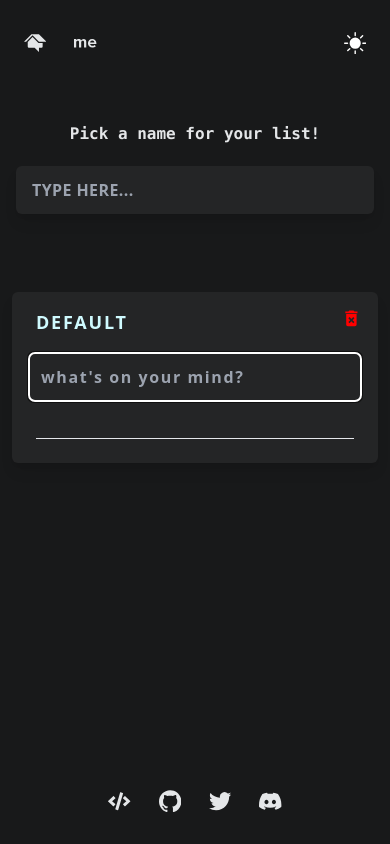
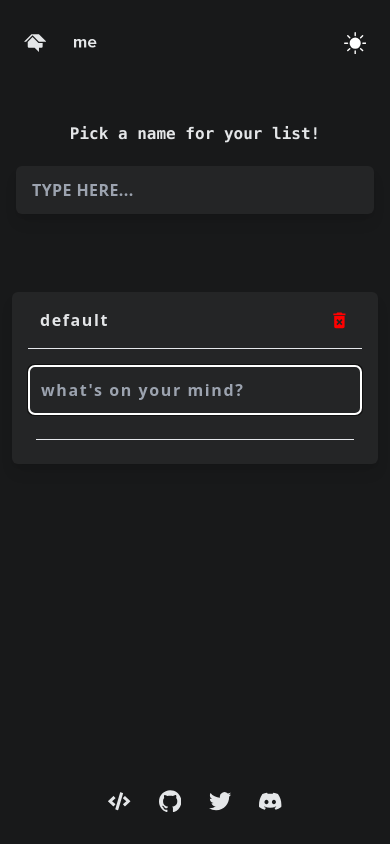
Before and after one commit to k8pai/todolist, a Next.js app: page / in a window 390 px wide. Built offline with nearby package versions, Linux system fonts and the light colour scheme.

Commit message:
updated with bug fixes and increased effectiveness

```diff
--- /dev/null
+++ b/components/InputTodoName.js
@@ -0,0 +1,22 @@
+import React, { useEffect, useState } from 'react'
+
+const InputTodoName = (props) => {
+	const { list, item, rename } = props
+	const [state, setState] = useState(item.name)
+
+	return (
+		<input
+			type='text'
+			id={item.id}
+			value={state}
+			onChange={(e) => {
+				setState(e.target.value)
+				rename(item.id, state)
+			}}
+			className='tracking-widest font-semibold rounded-md px-3 py-2 my-2 outline-none w-full bg-transparent '
+			autoComplete='off'
+		/>
+	)
+}
+
+export default InputTodoName
--- /dev/null
+++ b/components/TodoBody.js
@@ -0,0 +1,37 @@
+import React from 'react'
+import { IconContext } from 'react-icons';
+import { MdDeleteForever } from 'react-icons/md';
+import TodoList from './TodoList';
+import InputTodoName from './InputTodoName';
+
+const TodoBody = ({ deleteList, lists, renameList }) => {
+	return (
+		<div className='mt-[50px] flex flex-wrap'>
+			{lists.map((item, ind) => (
+				<div key={ind} className='m-3 px-4 h-fit max-w-sm w-full sm:flex-grow xsm:flex-grow rounded-md border shadow-2xl transition duration-150 bg-[#fff] dark:border-none dark:shadow-lg dark:bg-secbg'>
+					<div className='flex justify-start select-none'>
+						<InputTodoName
+							list={lists}
+							item={item}
+							rename={renameList}
+						/>
+						<button
+							className='m-3 opacity-0 transition duration-200 lg:opacity-100 md:opacity-100 sm:opacity-100 xsm:opacity-100 hover:opacity-100 hover:scale-125'
+							onClick={(e) => {
+								e.preventDefault();
+								deleteList(item.id);
+							}}>
+							<IconContext.Provider value={{ color: "red", size: "1.3em", className: "global-class-name" }}>
+								<MdDeleteForever />
+							</IconContext.Provider>
+						</button>
+					</div>
+					<hr />
+					<TodoList list={item} />
+				</div>
+			))}
+		</div>
+	)
+}
+
+export default TodoBody
--- a/components/TodoHeader.js
+++ b/components/TodoHeader.js
@@ -3,7 +3,7 @@ import NamingErrorMessage from './NamingErrorMessage';
 import { listIdGenerator } from '../lib/generator';
 
 
-const TodoHeader = ({ dispatch, errorMessage, setErrorMessage }) => {
+const TodoHeader = ({ addList, errorMessage, setErrorMessage }) => {
 
 	const [name, setName] = useState('')
 
@@ -17,11 +17,7 @@ const TodoHeader = ({ dispatch, errorMessage, setErrorMessage }) => {
 		const currList = listTemp ? JSON.parse(listTemp) : [];
 		let names = currList? currList.map(data => data.name): [];
 		if(!names.includes(val)){
-			const data = { id: listIdGenerator(), name: val }
-			dispatch({
-				type: 'ADD_LIST',
-				payload: val,
-			})
+			addList(val)
 		}else{
 			console.log("error message set!");
 			setErrorMessage('List Exist, Try Another Name!');
--- a/components/TodoList.js
+++ b/components/TodoList.js
@@ -24,6 +24,7 @@ export default function TodoList({list}) {
             setTodoList(next);
         }
     }
+
     const deleteItem = (ind) => {
         const todos = localStorage.getItem(`tasks[${list.id}]`);
         var toBeDone = todos? JSON.parse(todos) : [];
@@ -60,13 +61,13 @@ export default function TodoList({list}) {
     return (
     <div className='transition duration-300 ease-linear'>
         <ul className='pb-2 list-none text-md font-medium font-sans tracking-wide capitalize min-w-2xl'>
-        <form className='flex items-center my-2 pb-5' onSubmit={(e) => {
+        <form className='flex items-center my-2' onSubmit={(e) => {
             e.preventDefault();
             addTodo(todoName)
 			setTodoName('');
             }}>
             <input
-				className='tracking-widest font-semibold rounded-md p-3 w-full bg-transparent border border-black dark:border-white'
+				className='tracking-widest font-semibold rounded-md p-3 my-2 w-full bg-transparent border border-black dark:border-white'
 				autoFocus
 				autoComplete='off'
 				type="text"
--- a/package.json
+++ b/package.json
@@ -1,6 +1,6 @@
 {
   "name": "todolist",
-  "version": "0.1.5",
+  "version": "0.1.6",
   "private": true,
   "scripts": {
     "dev": "next dev",
--- a/pages/index.js
+++ b/pages/index.js
@@ -4,75 +4,49 @@ import { MdDeleteForever } from 'react-icons/md'
 import TodoList from '../components/TodoList'
 import TodoHeader from '../components/TodoHeader'
 import { listIdGenerator } from "../lib/generator"
+import TodoBody from "../components/TodoBody"
 
 export default function Home() {
 	const [errorMessage, setErrorMessage] = useState(null);
 
-	function reducer(state, action){
-		switch(action.type){
-			case 'ADD_LIST': {
-				const data = { id: listIdGenerator(), name: action.payload }
-				localStorage.setItem('List', JSON.stringify([...state, data]));
-				return [...state, data]
-			}
-			case 'DELETE_LIST': {
-				if(action.payload !== '000-00-0000'){
-					localStorage.removeItem(`tasks[${action.payload}]`);
-					const todos = state.filter(el => el.id !== action.payload);
-					localStorage.setItem('List', JSON.stringify(todos));
-					return state.filter(el => el.id !== action.payload)
-				}
-				setErrorMessage('Can\'t delete default card')
-				setTimeout(() => {
-					setErrorMessage(null);
-				}, 1500);
-				return state
-			}
-			default : {
-				return state
-			}
+	const [lists, setLists] = useState(() => {
+		if (typeof window !== 'undefined') {
+			return JSON.parse(localStorage.getItem('List')) || [{id: '000-00-0000', name: "default"}];
 		}
+		return [{id: '000-00-0000', name: "default"}]
+	})
+	const addList = (newName) => {
+		const data = { id: listIdGenerator(), name: newName }
+		setLists([...lists, data])
+		localStorage.setItem('List', JSON.stringify([...lists, data]));
 	}
 
-	const initlist = useMemo(() => {
-		if (typeof window !== 'undefined') {
-			let val = JSON.parse(localStorage.getItem('List'));
-			return val? [...val] : [{id: '000-00-0000', name: "default"}];
-		}
-		return [{id: '000-00-0000', name: "default"}]
-	}, [])
-	const [list, dispatch] = useReducer(reducer, initlist);
+	const renameList = (id, newName) => {
+		const updatedList = lists.map(item => {
+			if (item.id === id) {
+				return {...item, name: newName};
+			}
+			return item;
+		});
 
-    const deleteList = (ind) => {
-		dispatch({
-			type: 'DELETE_LIST',
-			payload: ind,
-		})
-    }
+		setLists(updatedList);
+		localStorage.setItem('List', JSON.stringify(updatedList));
+	};
 
-	const todoHeaderProps = { dispatch, errorMessage, setErrorMessage }
+	const deleteList = (id) => {
+		const updatedList = lists.filter(el => el.id !== id);
+		setLists(updatedList);
+		localStorage.setItem('List', JSON.stringify(updatedList));
+	}
+
+	const todoHeaderProps = { addList, errorMessage, setErrorMessage }
+	const todoBodyProps = { deleteList, lists, renameList }
     return (
         <>
             <div className='flex-grow flex justify-center transition ease-linear duration-150 bg-pritxt dark:bg-pribg'>
                 <div className='mx-auto w-full h-fit'>
                     <TodoHeader {...todoHeaderProps}/>
-                    <div className='mt-[50px] flex flex-wrap'>
-                    {list.map((item, ind) => (
-                        <div key={ind} className='m-3 px-4 h-fit max-w-sm w-full sm:flex-grow xsm:flex-grow rounded-md border shadow-2xl transition duration-150 bg-[#fff] dark:border-none dark:shadow-lg dark:bg-secbg'>
-                            <div className='flex justify-start select-none'>
-								<h1 id='listName' className='uppercase flex-grow font-semibold tracking-widest outline-none transition duration-150 text-blue-400 dark:text-cyan-100 text-lg mt-2 p-2'>{item.name}</h1>
-                                <button className='opacity-0 transition duration-200 lg:opacity-100 md:opacity-100 sm:opacity-100 xsm:opacity-100 hover:opacity-100 hover:scale-125' onClick={(e) => {
-                                    e.preventDefault();
-                                    deleteList(item.id);
-                                }}><IconContext.Provider value={{ color: "red", size: "1.3em", className: "global-class-name" }}>
-                                    <MdDeleteForever />
-                                </IconContext.Provider></button>
-                            </div>
-                            <TodoList list={item} listId={item.id} />
-                        </div>
-                    ))}
-                    </div>
-
+					<TodoBody {...todoBodyProps} />
                 </div>
             </div>
         </>
```
